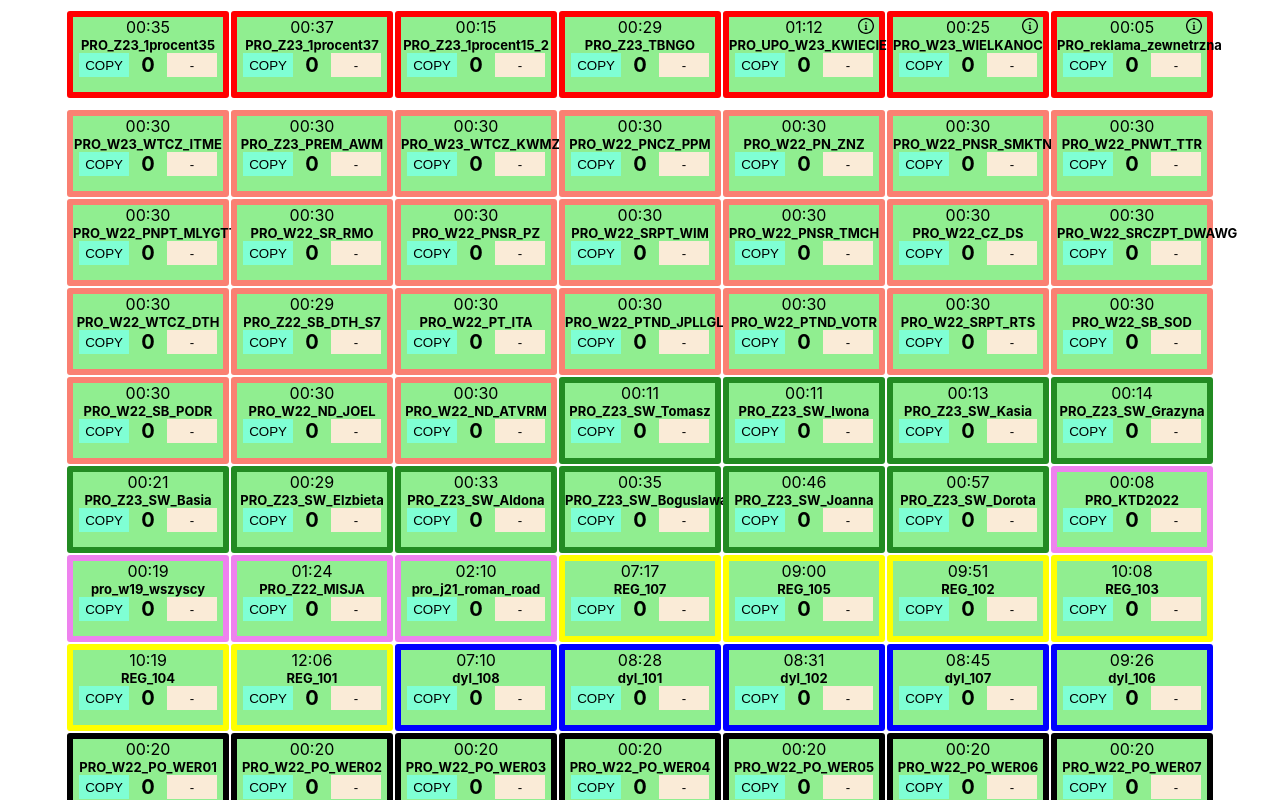
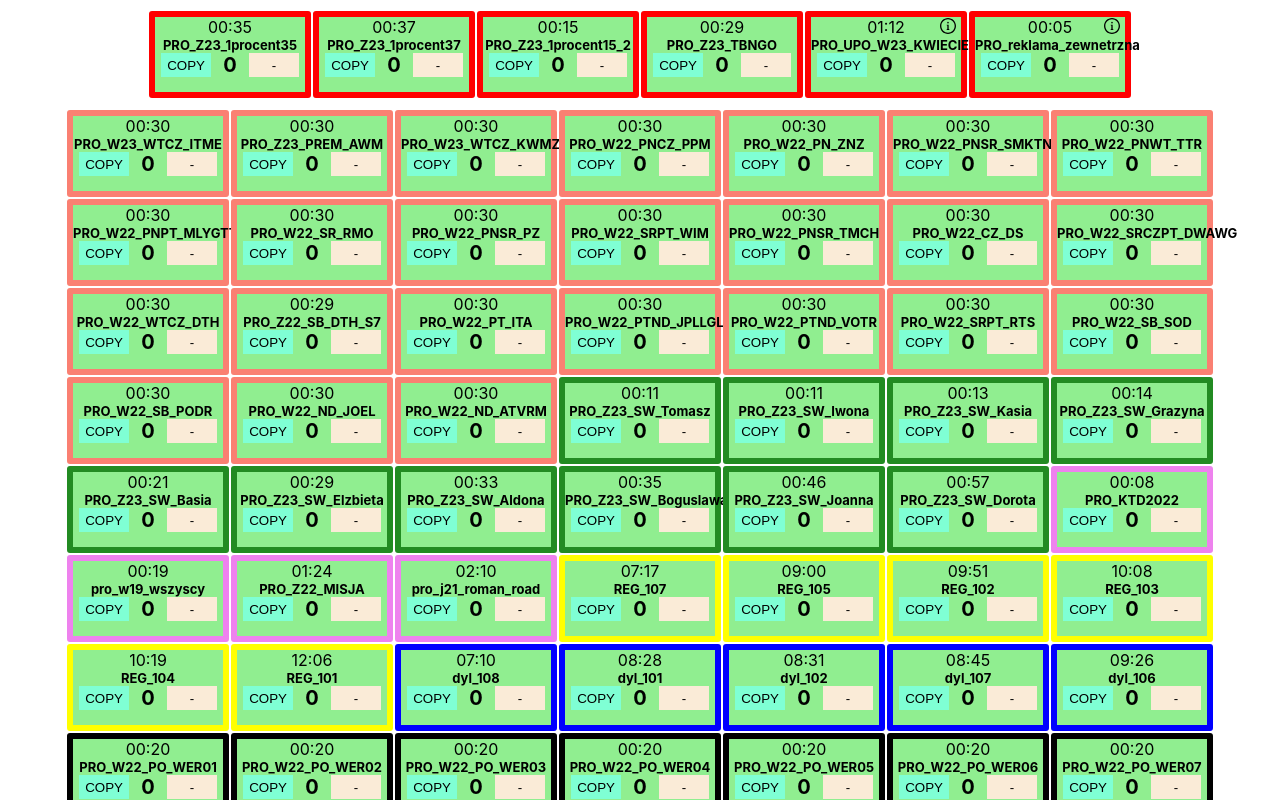
Before and after one commit to NorthWillov/rand-prog, a React (Create React App) app: page / in a window 1280 px wide. Shown: the top 800 px of the page. Built offline with nearby package versions, Linux system fonts and the light colour scheme; the HTML template or start-up script is replaced by a standard one.

Commit message:
Delete Wilkanoc

```diff
--- a/src/db.js
+++ b/src/db.js
@@ -18,13 +18,6 @@ export default {
     },
     {
       id: 2007,
-      program: "PRO_W23_WIELKANOC",
-      counter: 0,
-      duration: "00:25",
-      info: "Co 2 program do poniedziałku (10.04) do godz 14",
-    },
-    {
-      id: 2008,
       program: "PRO_reklama_zewnetrzna",
       counter: 0,
       duration: "00:05",
```
